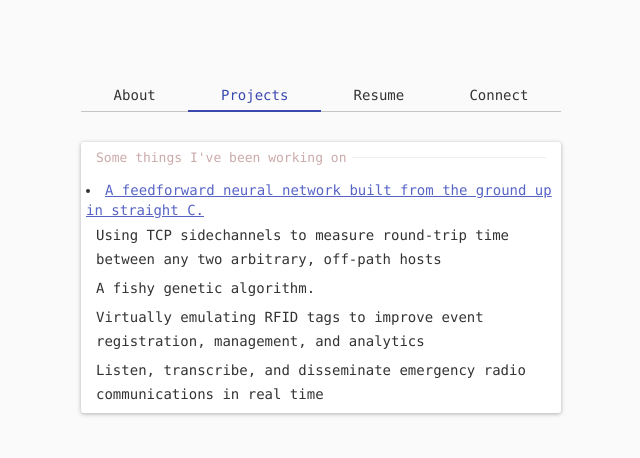
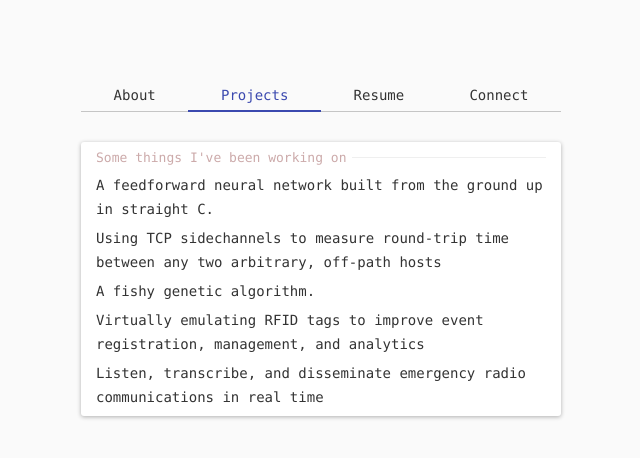
Before and after one commit to rbrigden/rbrigden.github.io, a Jekyll site: the page built from projects.html, in a window 1280 px wide. Shown: the top 458 px of the page, without its empty margins (319-959 px from the left). Built offline with Jekyll 4.4.1, drawn with Linux system fonts in a browser that asks for light colours.

Commit message:
Fix broken list item

```diff
--- a/projects.html
+++ b/projects.html
@@ -33,7 +33,7 @@ layout: default
           Some things I've been working on
       </span>
   </li>
-  <li>
+  <li class="menu-item">
     <a href="http://github.com/rbrigden/annc">
         A feedforward neural network built from the ground up in straight C.
     </a>
```
